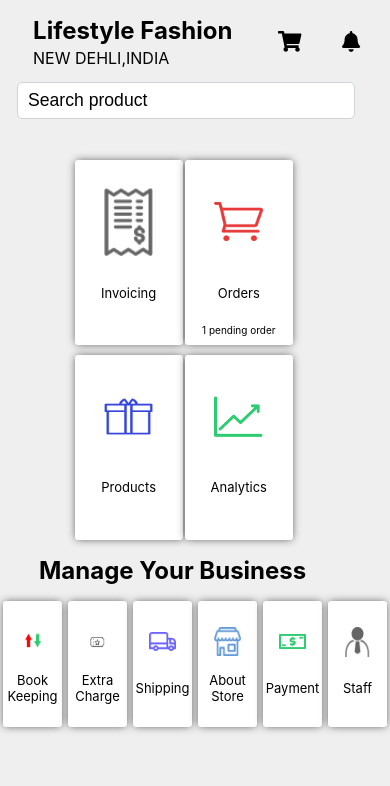
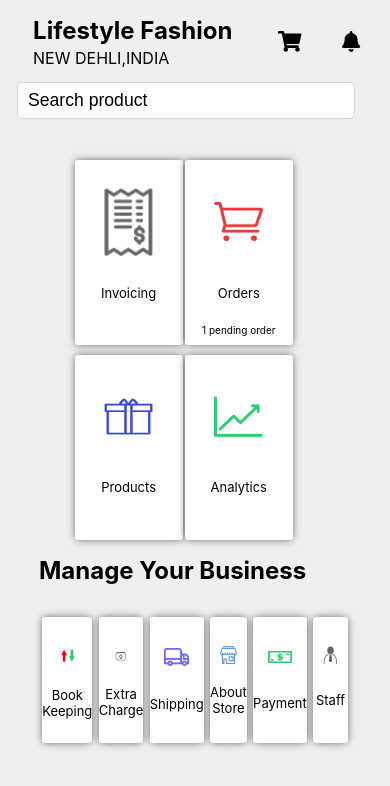
Before and after one commit to Ekam2552/MagicStepSolutionsProject, a React (Create React App) app: page /AddDetails in a window 390 px wide. Shown: the top 786 px of the page. Built offline with nearby package versions, Linux system fonts and the light colour scheme.

Commit message:
Made BookKeeping page responsive

```diff
--- a/src/Components/BookKeepingCardComponent/BookKeepingCardComponent.css
+++ b/src/Components/BookKeepingCardComponent/BookKeepingCardComponent.css
@@ -44,6 +44,7 @@
     height: 30%;
     margin-top: 1.5rem;
     color: #656565;
+    text-align: start;
 }
 
 .BookKeepingCardComponentContainerRight {
@@ -93,3 +94,32 @@
     text-decoration: underline;
     transform: scale(0.9);
 }
+
+@media only screen and (max-width: 890px) {
+    .BookKeepingCardComponentContainer {
+        height: 20%;
+    }
+}
+
+@media only screen and (max-width: 550px) {
+    .BookKeepingCardComponentNoteDiv {
+        font-size: 0.9rem;
+    }
+}
+
+@media only screen and (max-width: 400px) {
+    .BookKeepingCardComponentNameDiv {
+        height: 8%;
+        font-size: 1rem;
+    }
+    .BookKeepingCardComponentNoteDiv {
+        height: 50%;
+        font-size: 0.8rem;
+    }
+}
+
+@media only screen and (max-height: 630px) {
+    .BookKeepingCardComponentContainer {
+        height: 25%;
+    }
+}
--- a/src/Components/CardComponent/CardComponent.css
+++ b/src/Components/CardComponent/CardComponent.css
@@ -52,6 +52,12 @@
     text-align: center;
 }
 
+@media only screen and (max-width: 1050px) {
+    .noteContainer {
+        font-size: 12px;
+    }
+}
+
 @media only screen and (max-width: 990px) {
     .CardContainer {
         width: 75%;
@@ -60,9 +66,6 @@
 }
 
 @media only screen and (max-width: 820px) {
-    .noteContainer {
-        font-size: 12px;
-    }
 
     .titleContainer {
         font-size: 13px;
--- a/src/Components/CardComponent/CardComponent.js
+++ b/src/Components/CardComponent/CardComponent.js
@@ -1,9 +1,9 @@
 import React from 'react';
 import "./CardComponent.css";
 
-export const CardComponent = ({ imageUrl, title, note }) => {
+export const CardComponent = ({ imageUrl, title, note, widthGiven, heighGiven }) => {
     return(
-        <div className="CardContainer">
+        <div className="CardContainer" style={{ width: `${widthGiven}`, height: `${heighGiven}` }}>
             <div className="imageContainer">
                 <img src={imageUrl} alt={title} />
             </div>
--- a/src/Pages/BookKeepingPage/BookKeepingPage.css
+++ b/src/Pages/BookKeepingPage/BookKeepingPage.css
@@ -190,3 +190,13 @@
     height: 88%;
     background-color: #C4C4C4;
 }
+
+@media only screen and (max-width: 1110px) {
+    .BookKeepingRight {
+        display: none;
+    }
+
+    .BookKeepingLeft {
+        width: 100%;
+    }
+}
--- a/src/Pages/ControlCentrePage/ControlCentrePage.css
+++ b/src/Pages/ControlCentrePage/ControlCentrePage.css
@@ -2,7 +2,7 @@
     width: 100vw;
     height: 100vh;
     background-color: #EFEFEF;
-    overflow: hidden;
+    overflow: scroll;
     display: flex;
     flex-direction: column;
     align-items: center;
@@ -158,7 +158,6 @@
     display: flex;
     justify-content: space-between;
     align-items: center;
-    padding: 0.6rem;
 }
 
 .lowerCardsContainer > * {
@@ -168,7 +167,6 @@
 @media only screen and (max-width: 990px) {
     .ControlCentrePageContainer {
         height: 120vh;
-        overflow-y: auto;
     }
 
     .navbar {
@@ -237,9 +235,9 @@
     }
 
     .lowerCardsContainer {
-        width: 100%;
+        width: 80%;
         height: 17%;
-        padding: 0;
+        padding: 1rem;
     }
 
     .lowerCardsContainer > * {
@@ -250,7 +248,6 @@
 @media only screen and (max-width: 676px) {
     .ControlCentrePageContainer {
         height: 100vh;
-        overflow-y: hidden;
     }
 
     .iconsDiv {
```
Also changed, not shown: 1 other file (tests, documents, lock files or other folders).
